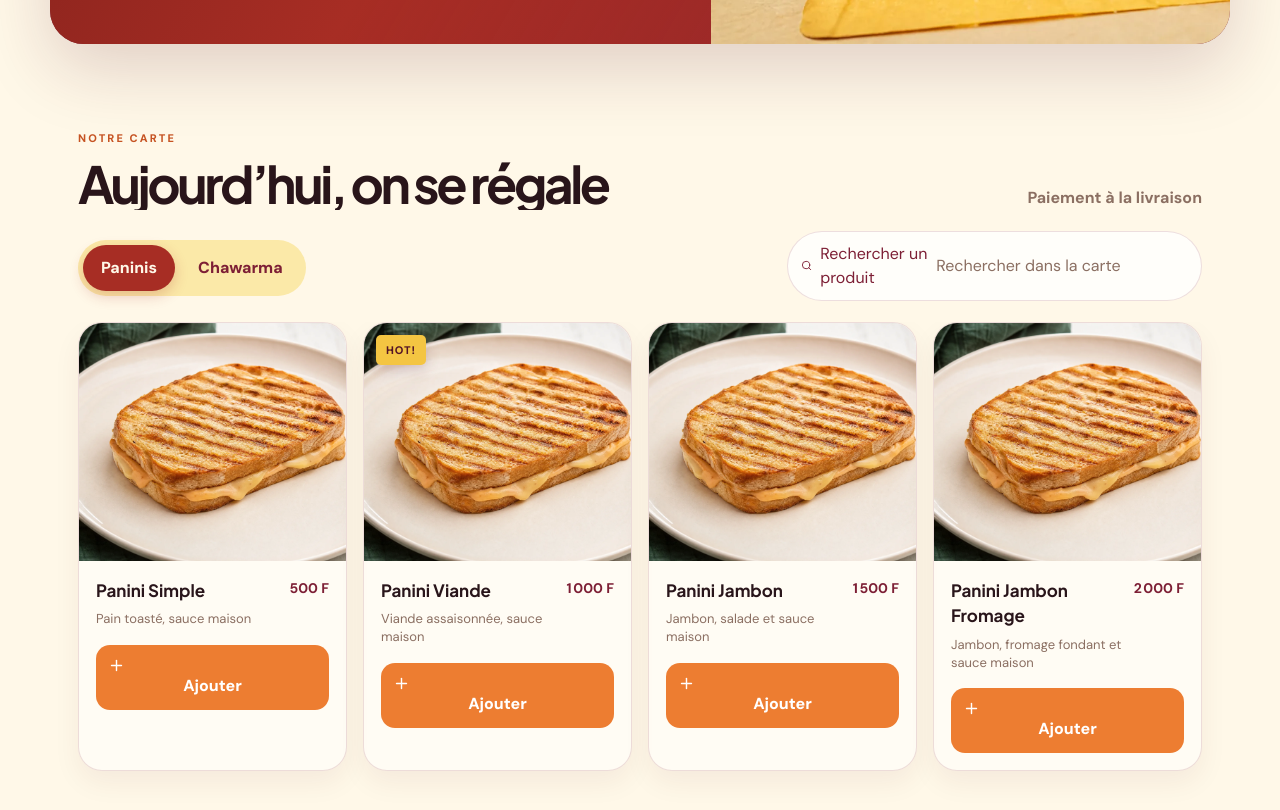
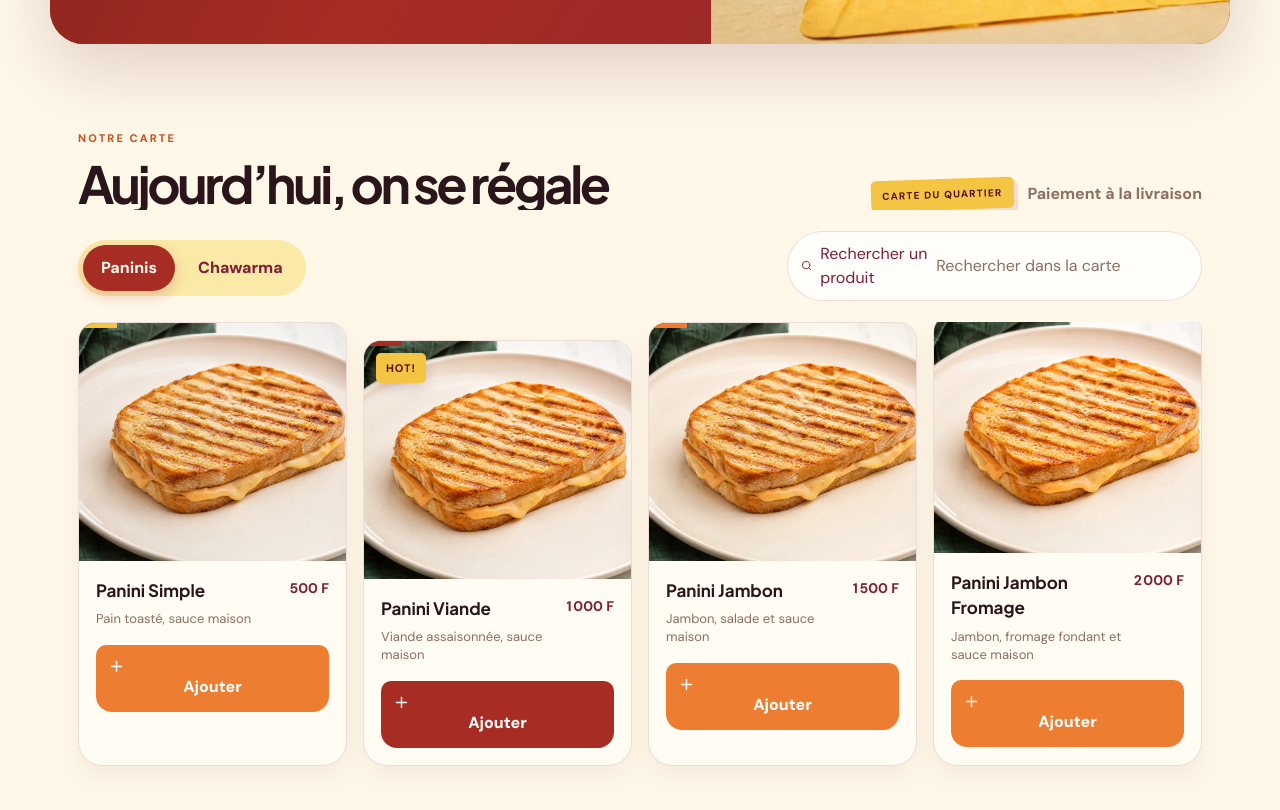
Before and after one commit to sieni7/panini-gloire, a React (Vite) app in the folder client/: page / in a window 1280 px wide. Shown: the part 680-1490 px from the top of the page. Built offline with nearby package versions, Linux system fonts and the light colour scheme.

Commit message:
feat: refine warm neighborhood UI

```diff
--- a/client/src/index.css
+++ b/client/src/index.css
@@ -70,6 +70,8 @@ button:focus-visible, a:focus-visible, input:focus-visible { outline: 3px solid
 
 .menu-section { max-width: 1180px; margin: 86px auto 140px; padding: 0 28px; }
 .section-heading { display: flex; align-items: end; justify-content: space-between; gap: 24px; }
+.section-signals { display: flex; align-items: center; gap: 14px; }
+.menu-stamp { display: inline-flex; align-items: center; padding: 8px 11px; background: var(--maize); color: var(--burgundy-deep); border-radius: 5px; font-size: 10px; font-weight: 950; letter-spacing: .12em; transform: rotate(-2deg); box-shadow: 4px 4px 0 rgba(125,31,53,.12); }
 .eyebrow.dark { color: var(--orange-deep); margin: 0; }
 .section-heading h2, .drawer-heading h2 { font-family: "Plus Jakarta Sans", sans-serif; color: var(--cacao); font-size: clamp(30px, 4vw, 52px); letter-spacing: -.065em; line-height: 1; margin: 12px 0 0; }
 .delivery-note { color: var(--muted); font-weight: 700; }
@@ -81,8 +83,18 @@ button:focus-visible, a:focus-visible, input:focus-visible { outline: 3px solid
 .category-tabs button { border: 0; background: transparent; color: var(--burgundy); padding: 11px 18px; border-radius: 999px; font-weight: 900; cursor: pointer; }
 .category-tabs button.active { background: var(--red); color: var(--cream); box-shadow: 0 5px 14px rgba(167,45,36,.24); }
 .product-grid { display: grid; grid-template-columns: repeat(4, 1fr); gap: 16px; }
-.product-card { position: relative; background: rgba(255,255,255,.52); border: 1px solid var(--line); border-radius: 24px; overflow: hidden; box-shadow: 0 12px 28px rgba(84,20,38,.06); animation: rise 500ms var(--ease-out) both; animation-delay: var(--delay); }
-.product-image { aspect-ratio: 1.12; background-position: center; background-size: cover; }
+.product-card { position: relative; background: rgba(255,255,255,.52); border: 1px solid var(--line); border-radius: 18px 18px 24px 24px; overflow: hidden; box-shadow: 0 12px 28px rgba(84,20,38,.06); animation: rise 500ms var(--ease-out) both; animation-delay: var(--delay); }
+.product-card::after { content: ""; position: absolute; inset: 0 auto auto 0; width: 38px; height: 5px; background: var(--maize); }
+.product-card:nth-child(2)::after { background: var(--red); }
+.product-card:nth-child(3)::after { background: var(--orange); }
+.product-card:nth-child(2) { margin-top: 18px; }
+.product-card:nth-child(4) { margin-top: -8px; }
+.product-image { aspect-ratio: 1.12; background-position: center; background-size: cover; transition: transform 260ms var(--ease-out), filter 260ms var(--ease-out); }
+.product-card:hover .product-image { transform: scale(1.04); }
+.product-image-viande { background-position: 58% center; filter: saturate(1.08) contrast(1.03); }
+.product-image-jambon { background-position: 45% center; filter: sepia(.08) saturate(1.12); }
+.product-image-jambon-fromage { background-position: 52% 58%; filter: saturate(1.16) brightness(1.03); }
+.product-image-chawarma { background-position: 62% center; filter: contrast(1.06) saturate(1.12); }
 .product-badge { position: absolute; top: 12px; left: 12px; padding: 7px 10px; border-radius: 5px; background: var(--maize); color: var(--burgundy-deep); font-size: 11px; font-weight: 950; letter-spacing: .08em; box-shadow: 0 5px 14px rgba(84,20,38,.18); }
 .stock-badge { position: absolute; top: 12px; left: 12px; padding: 7px 10px; border-radius: 5px; background: var(--burgundy-deep); color: var(--cream); font-size: 10px; font-weight: 900; letter-spacing: .08em; }
 .add-button.is-disabled, .add-button:disabled { background: #c8bfb4; color: #766d65; cursor: not-allowed; opacity: 1; box-shadow: none; }
@@ -92,7 +104,9 @@ button:focus-visible, a:focus-visible, input:focus-visible { outline: 3px solid
 .product-info h3 { margin: 0; color: var(--cacao); font-family: "Plus Jakarta Sans", sans-serif; font-size: 17px; }
 .product-info p { color: var(--muted); font-size: 13px; line-height: 1.35; margin: 7px 0 0; }
 .product-info > strong { color: var(--burgundy); white-space: nowrap; font-size: 14px; }
-.add-button { margin: 17px; width: calc(100% - 34px); padding: 12px; border: 0; border-radius: 14px; background: var(--orange); color: white; font-weight: 900; cursor: pointer; transition: transform 160ms var(--ease-out), background 160ms var(--ease-out); }
+.add-button { margin: 17px; width: calc(100% - 34px); padding: 13px 12px; border: 0; border-radius: 10px 10px 16px 16px; background: var(--orange); color: white; font-weight: 900; cursor: pointer; transition: transform 160ms var(--ease-out), background 160ms var(--ease-out); }
+.product-card:nth-child(2) .add-button { background: var(--red); }
+.product-card:nth-child(2) .add-button:hover { background: var(--red-deep); }
 .add-button:hover { background: var(--orange-deep); transform: translateY(-2px); }
 
 .cart-bar { position: fixed; z-index: 40; bottom: 18px; left: 50%; transform: translateX(-50%); width: min(720px, calc(100% - 32px)); border: 0; border-radius: 20px; background: var(--cacao); color: var(--cream); display: flex; align-items: center; justify-content: space-between; padding: 13px 18px; cursor: pointer; box-shadow: 0 18px 40px rgba(41,21,26,.26); }
@@ -121,7 +135,7 @@ button:focus-visible, a:focus-visible, input:focus-visible { outline: 3px solid
 @keyframes rise { from { opacity: 0; transform: translateY(14px); } to { opacity: 1; transform: translateY(0); } }
 @keyframes slide { from { opacity: 0; transform: translateX(30px); } to { opacity: 1; transform: translateX(0); } }
 @media (max-width: 850px) { .hero-shell { margin: 22px 16px 0; min-height: 620px; display: block; } .hero-copy { width: 100%; padding: 52px 28px 42px; } .hero-image { width: 100%; min-height: 230px; } .product-grid { grid-template-columns: repeat(2, 1fr); } .menu-section { padding: 0 16px; margin-top: 64px; } .catalog-tools { top: 65px; } .header-inner { padding: 14px 16px; } .brand-lockup small { font-size: 9px; letter-spacing: .13em; } .account-link { font-size: 0; padding: 11px; } .account-link svg { width: 18px; } }
-@media (max-width: 520px) { .brand-mark { width: 34px; height: 34px; } .brand-lockup strong { font-size: 17px; } .brand-copy small { max-width: 260px; line-height: 1.25; } .hero-copy h1 { font-size: 52px; } .hero-intro { font-size: 16px; } .section-heading { display: block; } .catalog-tools { display: block; top: 58px; } .search-box { min-width: 0; width: 100%; } .category-tabs { margin: 12px 0 10px; } .delivery-note { display: block; margin-top: 14px; font-size: 13px; } .product-grid { grid-template-columns: 1fr; gap: 14px; } .product-info { display: block; } .product-info > strong { display: block; margin-top: 8px; } .cart-drawer { padding: 24px 18px; } }
+@media (max-width: 520px) { .section-signals { align-items: flex-start; flex-direction: column; gap: 9px; margin-top: 16px; } .product-card:nth-child(2), .product-card:nth-child(4) { margin-top: 0; } .brand-mark { width: 34px; height: 34px; } .brand-lockup strong { font-size: 17px; } .brand-copy small { max-width: 260px; line-height: 1.25; } .hero-copy h1 { font-size: 52px; } .hero-intro { font-size: 16px; } .section-heading { display: block; } .catalog-tools { display: block; top: 58px; } .search-box { min-width: 0; width: 100%; } .category-tabs { margin: 12px 0 10px; } .delivery-note { display: block; margin-top: 14px; font-size: 13px; } .product-grid { grid-template-columns: 1fr; gap: 14px; } .product-info { display: block; } .product-info > strong { display: block; margin-top: 8px; } .cart-drawer { padding: 24px 18px; } }
 @media (prefers-reduced-motion: reduce) { *, *::before, *::after { animation-duration: .01ms !important; transition-duration: .01ms !important; scroll-behavior: auto !important; } }
 
 /* Confirmation surfaces: red and orange action, ivory card, cacao type. */
@@ -172,15 +186,19 @@ button:focus-visible, a:focus-visible, input:focus-visible { outline: 3px solid
 @media (max-width: 760px) { .checkout-page, .empty-page { padding: 28px 18px 100px; } .checkout-layout { grid-template-columns: 1fr; gap: 42px; margin-top: 40px; } .order-summary { order: -1; } }
 
 /* Editorial dashboard: compact tools, strong cacao contrast, maize publication cues. */
-.admin-page { min-height: 100vh; background: #f7ead0; color: var(--cacao); }
-.admin-topbar { max-width: 1280px; margin: 0 auto; padding: 34px 32px 24px; display: flex; align-items: end; justify-content: space-between; gap: 18px; }
+.admin-page { min-height: 100vh; background: radial-gradient(circle at 92% 6%, rgba(244,197,66,.2), transparent 24%), #f7ead0; color: var(--cacao); }
+.admin-topbar { max-width: 1280px; margin: 0 auto; padding: 34px 32px 24px; display: flex; align-items: end; justify-content: space-between; gap: 18px; border-bottom: 1px solid rgba(125,31,53,.1); }
+.admin-topbar .eyebrow { display: inline-flex; padding: 6px 9px; background: var(--maize); color: var(--burgundy-deep); border-radius: 5px; transform: rotate(-2deg); }
 .admin-topbar h1 { font-family: "Plus Jakarta Sans", sans-serif; font-size: clamp(32px, 5vw, 60px); letter-spacing: -.07em; line-height: .95; margin: 12px 0 0; }
 .admin-layout { max-width: 1280px; margin: 0 auto; padding: 20px 32px 100px; display: grid; grid-template-columns: 240px minmax(0, 1fr); gap: 28px; }
-.admin-sidebar { background: var(--cacao); color: var(--cream); border-radius: 23px; padding: 20px 14px; min-height: 580px; display: flex; flex-direction: column; gap: 7px; }
+.admin-sidebar { position: relative; background: var(--cacao); color: var(--cream); border-radius: 18px 18px 28px 28px; padding: 20px 14px; min-height: 580px; display: flex; flex-direction: column; gap: 7px; box-shadow: 8px 8px 0 rgba(125,31,53,.12); }
+.admin-sidebar::before { content: ""; position: absolute; top: 0; left: 18px; right: 18px; height: 5px; background: var(--maize); border-radius: 0 0 5px 5px; }
 .admin-brand { display: flex; align-items: center; gap: 9px; padding: 10px 10px 24px; border-bottom: 1px solid rgba(255,248,232,.14); margin-bottom: 8px; }
 .admin-brand-dot { width: 13px; height: 13px; background: var(--maize); border-radius: 4px; transform: rotate(12deg); }
 .admin-nav { display: flex; align-items: center; gap: 10px; width: 100%; padding: 13px 11px; border: 0; background: transparent; color: #e8cfc0; border-radius: 12px; text-align: left; cursor: pointer; font-weight: 800; }
-.admin-nav.active, .admin-nav:hover { background: var(--burgundy); color: var(--cream); }
+.admin-nav { transition: transform 160ms var(--ease-out), background 160ms var(--ease-out), color 160ms var(--ease-out); }
+.admin-nav.active, .admin-nav:hover { background: var(--burgundy); color: var(--cream); transform: translateX(3px); }
+.admin-nav.active { box-shadow: inset 4px 0 0 var(--maize); }
 .admin-sidebar-note { margin-top: auto; padding: 15px 11px; background: rgba(244,197,66,.11); border-radius: 14px; color: #f7dbc7; font-size: 12px; line-height: 1.45; }
 .admin-sidebar-note strong { color: var(--maize); }
 .admin-sidebar-note p { margin: 6px 0 0; }
@@ -244,7 +262,7 @@ button:focus-visible, a:focus-visible, input:focus-visible { outline: 3px solid
 .publish-strip span { color: #efd4c5; font-size: 12px; margin-top: 4px; }
 .publish-button { display: inline-flex; align-items: center; gap: 8px; border: 0; border-radius: 999px; background: var(--maize); color: var(--burgundy-deep); padding: 12px 16px; font-weight: 900; cursor: pointer; }
 @media (max-width: 820px) { .admin-layout { grid-template-columns: 1fr; padding: 15px 18px 80px; } .admin-sidebar { min-height: auto; } .admin-sidebar-note { display: none; } .admin-topbar { padding: 26px 18px 18px; } .admin-workspace { grid-template-columns: 1fr; } .admin-list { order: 2; } }
-@media (max-width: 500px) { .admin-heading { display: block; } .admin-heading .primary-button { width: 100%; margin-top: 18px; } .publish-strip { align-items: start; flex-direction: column; } .publish-button { width: 100%; justify-content: center; } }
+@media (max-width: 500px) { .admin-topbar { align-items: start; flex-direction: column; } .admin-topbar .back-link { margin-top: 2px; } .admin-heading { display: block; } .admin-heading .primary-button { width: 100%; margin-top: 18px; } .publish-strip { align-items: start; flex-direction: column; } .publish-button { width: 100%; justify-content: center; } }
 
 /* Admin login: focused entry point with the same editorial material language. */
 .admin-login-page { display: grid; place-items: center; padding: 24px; }
--- a/client/src/pages/Home.tsx
+++ b/client/src/pages/Home.tsx
@@ -78,9 +78,9 @@ export default function Home() {
       <div className="hero-image" role="img" aria-label="Panini fraîchement toasté" />
     </section>
 
-    <section id="menu" className="menu-section"><div className="section-heading"><div><p className="eyebrow dark">NOTRE CARTE</p><h2>Aujourd’hui, on se régale</h2></div><span className="delivery-note">{site.serviceNote}</span></div>
+    <section id="menu" className="menu-section"><div className="section-heading"><div><p className="eyebrow dark">NOTRE CARTE</p><h2>Aujourd’hui, on se régale</h2></div><div className="section-signals"><span className="menu-stamp">CARTE DU QUARTIER</span><span className="delivery-note">{site.serviceNote}</span></div></div>
       <div className="catalog-tools"><div className="category-tabs" role="tablist">{[...categories].sort((a, b) => (a.sortOrder ?? 0) - (b.sortOrder ?? 0)).map((item) => <button key={item.id} className={category === item.name ? "active" : ""} onClick={() => setCategory(item.name)} role="tab" aria-selected={category === item.name}>{item.name}{item.name.toLowerCase() === "panini" ? "s" : ""}</button>)}</div><label className="search-box"><Search size={17} /><span className="sr-only">Rechercher un produit</span><input value={query} onChange={(event) => setQuery(event.target.value)} placeholder="Rechercher dans la carte" /></label></div>
-      <div className="product-grid">{visible.map((product, index) => <article className="product-card" style={{ "--delay": `${index * 70}ms` } as React.CSSProperties} key={product.id}><div className="product-image" style={{ backgroundImage: `url(${product.image})` }} />{product.badge ? <span className="product-badge">{product.badge}</span> : null}{product.available === false ? <span className="stock-badge">RUPTURE</span> : null}{cart.find((item) => item.id === product.id)?.quantity ? <span className="quantity-badge">x{cart.find((item) => item.id === product.id)?.quantity}</span> : null}<div className="product-info"><div><h3>{product.name}</h3><p>{product.description}</p></div><strong>{formatCFA(product.price)}</strong></div><button className={`add-button ${product.available === false ? "is-disabled" : ""}`} disabled={product.available === false} onClick={() => { add(product); setCartOpen(true); }}>{product.available === false ? "Rupture de stock" : <><Plus size={17} /> Ajouter</>}</button></article>)}</div></section>
+      <div className="product-grid">{visible.map((product, index) => <article className={`product-card product-${product.id}`} style={{ "--delay": `${index * 70}ms` } as React.CSSProperties} key={product.id}><div className={`product-image product-image-${product.id}`} style={{ backgroundImage: `url(${product.image})` }} />{product.badge ? <span className="product-badge">{product.badge}</span> : null}{product.available === false ? <span className="stock-badge">RUPTURE</span> : null}{cart.find((item) => item.id === product.id)?.quantity ? <span className="quantity-badge">x{cart.find((item) => item.id === product.id)?.quantity}</span> : null}<div className="product-info"><div><h3>{product.name}</h3><p>{product.description}</p></div><strong>{formatCFA(product.price)}</strong></div><button className={`add-button ${product.available === false ? "is-disabled" : ""}`} disabled={product.available === false} onClick={() => { add(product); setCartOpen(true); }}>{product.available === false ? "Rupture de stock" : <><Plus size={17} /> Ajouter</>}</button></article>)}</div></section>
 
     {count > 0 && <button type="button" className="cart-bar" onClick={() => setCartOpen(true)} aria-label={`Ouvrir le panier, ${count} article${count > 1 ? "s" : ""}`}><span className="cart-bar-label"><span className="cart-icon"><ShoppingBag size={18} /></span><strong>{count} article{count > 1 ? "s" : ""}</strong><small>dans votre panier</small></span><strong>{formatCFA(total)}</strong></button>}
 
```
Also changed, not shown: 2 other files (tests, documents, lock files or other folders).
